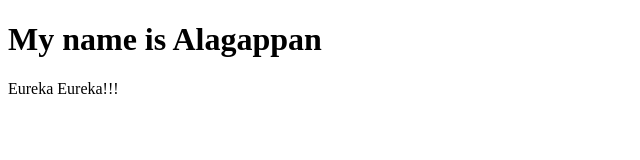
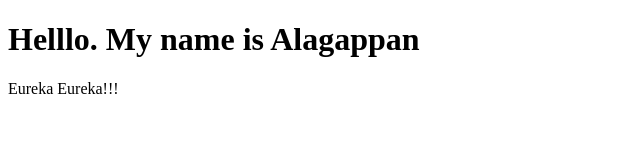
Before and after one commit to Algates693/Trial, a plain HTML site: page index.html in a window 1280 px wide. Shown: the whole page, without its empty margins (0-640 px from the left). Drawn offline with Linux system fonts and the light colour scheme.

Commit message:
Edited HTML File

```diff
--- a/index.html
+++ b/index.html
@@ -6,7 +6,7 @@
     <title>My Name</title>
 </head>
 <body>
-    <h1>My name is Alagappan</h1>
+    <h1>Helllo. My name is Alagappan</h1>
     <p>Eureka Eureka!!!</p>
 </body>
 </html>
```
